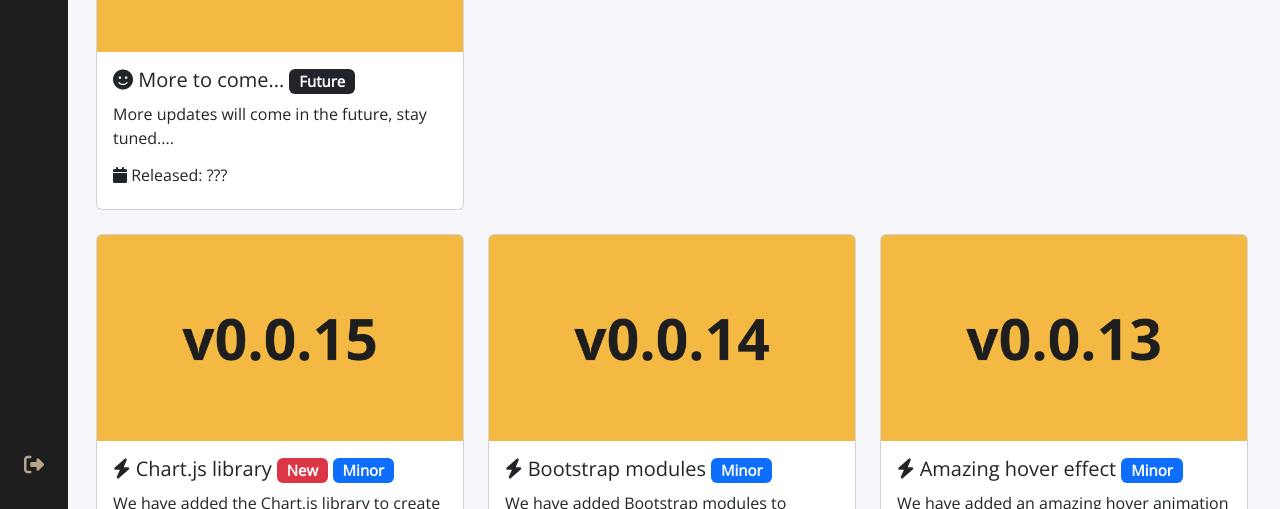
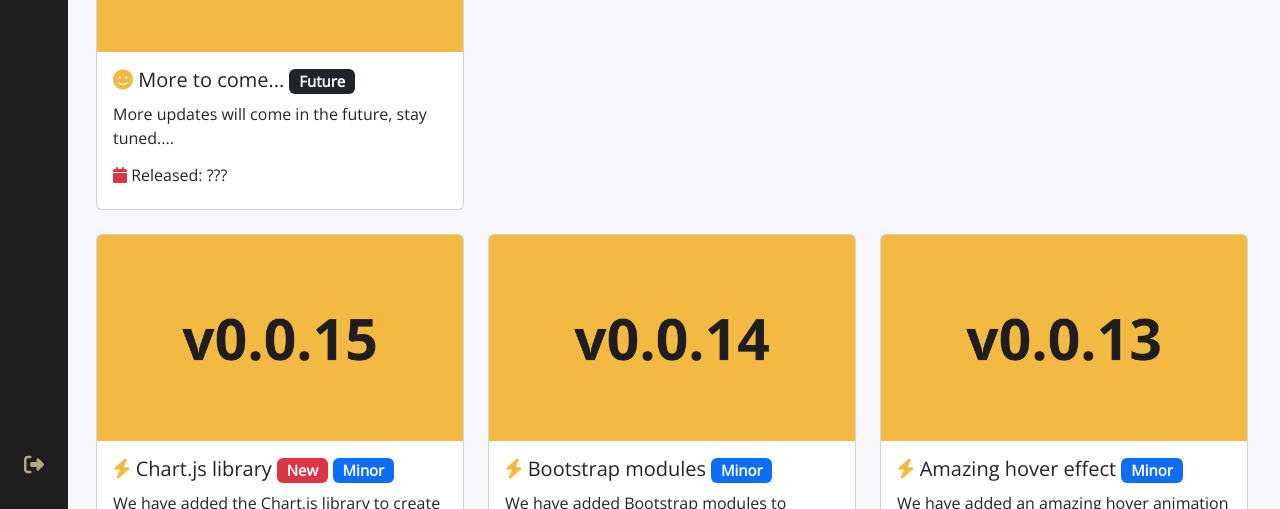
Before and after one commit to mzafram2001/zeus, an Angular app: page /changelog in a window 1280 px wide. Shown: the part 291-800 px from the top of the page. Built offline with nearby package versions, Linux system fonts and the light colour scheme.

Commit message:
UPDATE styles and icons

```diff
--- a/src/app/changelog/changelog.component.css
+++ b/src/app/changelog/changelog.component.css
@@ -0,0 +1,8 @@
+.fa-bolt,
+.fa-face-smile {
+    color: #F4B942;
+}
+
+.fa-calendar {
+    color: #DC3545;
+}
--- a/src/app/dashboard/dashboard.component.css
+++ b/src/app/dashboard/dashboard.component.css
@@ -31,11 +31,11 @@
 }
 
 .fa-arrow-up {
-    color: #34A853;
+    color: #198754; /*#34A853*/
 }
 
 .fa-arrow-down {
-    color: #EA4335;
+    color: #DC3545; /*#EA4335*/
 }
 
 .announcement-image {
```
